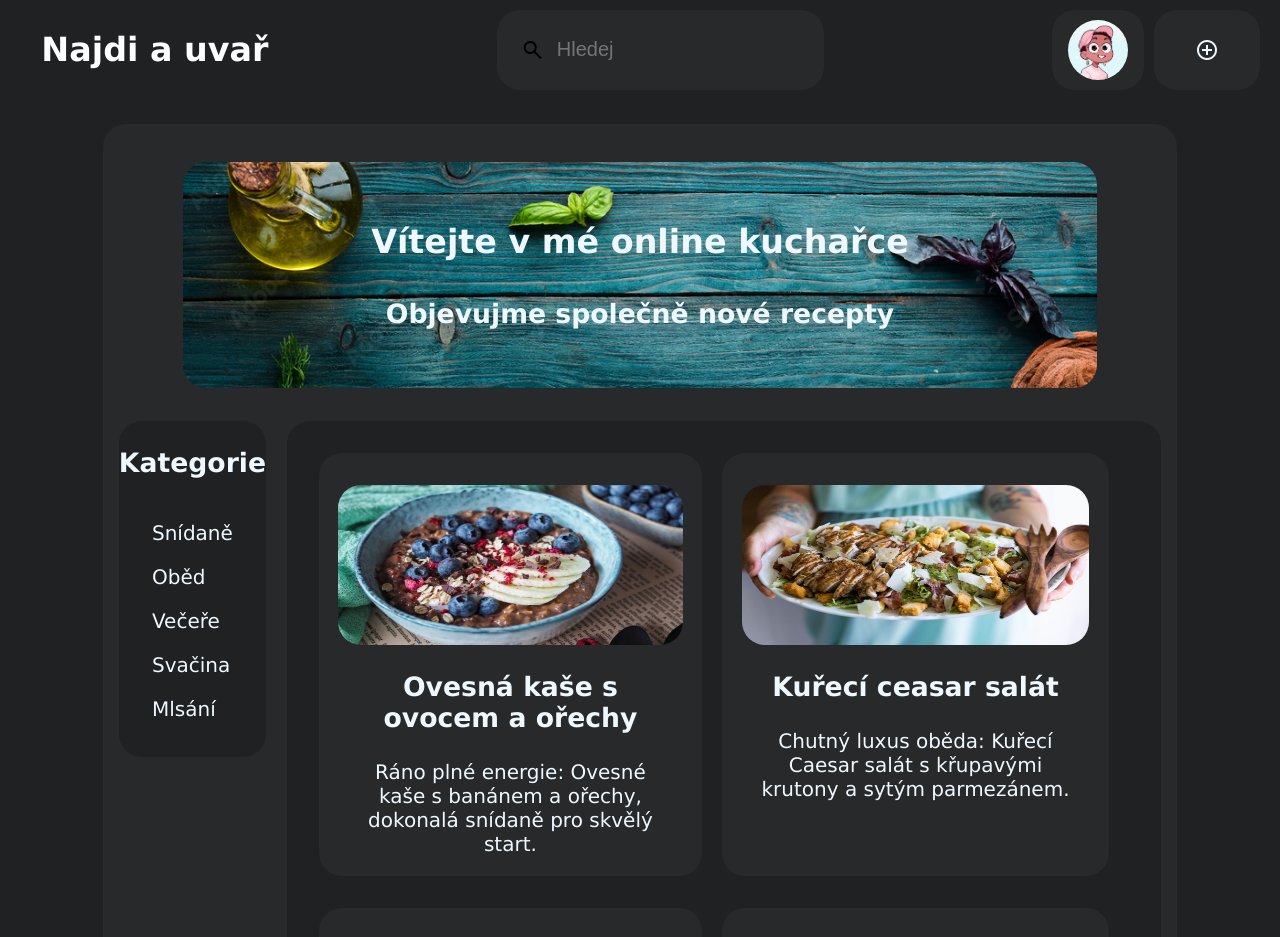
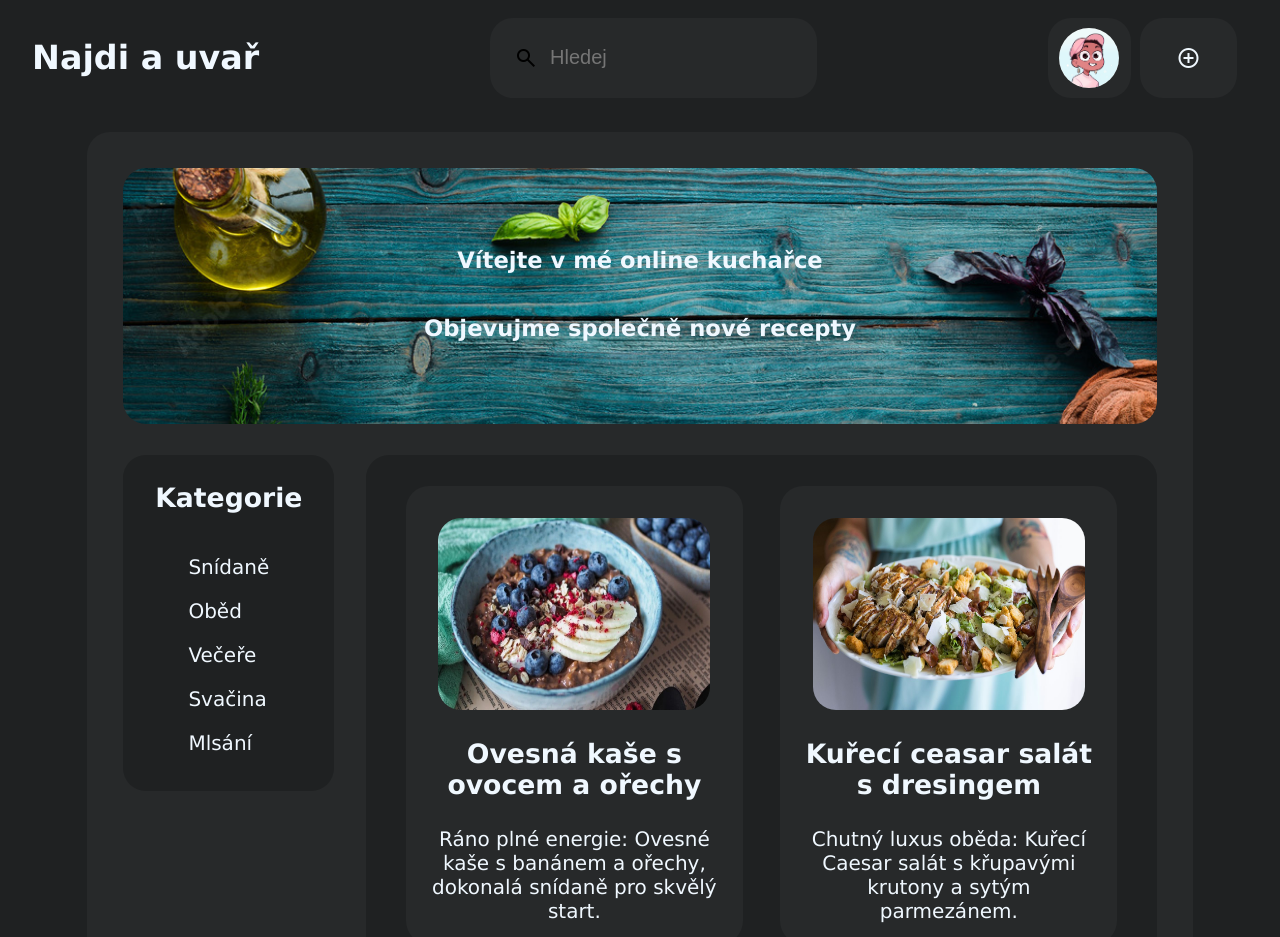
Before and after one commit to karolinatomas/receptar, a plain HTML site: page index.html in a window 1280 px wide. Shown: the top 937 px of the page. Drawn offline with nearby package versions, Linux system fonts and the light colour scheme.

Commit message:
responzivita
Kompletně dodělaná responzivita indexu :raised_hand:

```diff
--- a/index.css
+++ b/index.css
@@ -1,5 +1,8 @@
 body {
   background-color: #1f2122;
+  width: 95%;
+  margin: auto;
+  margin-top: 1em;
 }
 
 p,
@@ -29,7 +32,14 @@ h3 {
   display: none;
 }
 
-/*navigation*/
+/*
+
+
+NAVIGATION
+
+
+
+*/
 #header {
   display: flex;
   justify-content: space-between;
@@ -60,11 +70,15 @@ h3 {
 
 #two_upper_buttons {
   width: 90%;
-  margin-right: 0.1em;
   display: flex;
   align-items: center;
   gap: 7%;
-  padding: 0 0.5em;
+}
+
+#two_upper_buttons:hover {
+  transform: scale(1.1);
+  transition: transform(0.6ms);
+  cursor: pointer;
 }
 
 #button_photo {
@@ -80,12 +94,6 @@ button,
   height: 4em;
   color: aliceblue;
 }
-.content {
-  display: flex;
-  flex-wrap: wrap;
-  justify-content: center;
-  margin: 0em 4em;
-}
 
 @media screen and (max-width: 1450px) {
   #two_upper_buttons {
@@ -99,23 +107,17 @@ button,
   }
 }
 
-/*index*/
+/*
 
-.introduction {
-  height: 25em;
-  background-image: url("img/background.jpg");
-  background-repeat: no-repeat;
-  background-size: cover;
-  border-radius: 23px;
-  width: 89%;
-  text-align: center;
-  line-height: 1.5;
-  margin: auto;
-  margin-bottom: 3%;
-}
 
-#introduction {
-  padding-top: 8%;
+INDEX
+
+
+*/
+.content {
+  display: flex;
+
+  justify-content: center;
 }
 
 .color_background {
@@ -123,27 +125,57 @@ button,
   background-color: #27292a;
   width: 85%;
   border-radius: 23px;
-  padding-top: 3%;
+  padding: 3%;
 }
+
+.introduction {
+  height: 20vw;
+  background-image: url("img/background.jpg");
+  background-repeat: no-repeat;
+  background-size: cover;
+  border-radius: 23px;
+  text-align: center;
+  margin-bottom: 3%;
+  display: flex;
+  justify-content: center;
+}
+
+#introduction {
+  display: flex;
+  flex-direction: column;
+  justify-content: center;
+}
+
+#filtr {
+  display: flex;
+  flex-direction: column;
+  width: fit-content;
+  align-items: center;
+  background-color: #1f2122;
+  margin-right: 2em;
+  padding: 0 2em;
+  border-radius: 23px;
+  height: 50%;
+  position: sticky;
+  top: 0;
+}
+
 .recipes {
   display: grid;
   grid-template-columns: auto auto auto;
   background-color: #1f2122;
   border-radius: 23px;
-  width: 80%;
-  padding: 0 2em 2em;
+  padding: 3% 2%;
 }
-
 .recipe-block {
   display: flex;
   flex-direction: column;
   align-items: center;
-
+  width: 90%;
+  background-color: #27292a;
+  border-radius: 23px;
   transition: transform 0.2s;
-  background-color: #27292a;
-  margin: 2em 0 0 2em;
-
-  border-radius: 23px;
+  margin-bottom: 10%;
 }
 
 .recipe-block:hover {
@@ -155,41 +187,22 @@ button,
   padding: 0;
 }
 
-#filtr {
-  display: flex;
-  flex-direction: column;
-  width: 10em;
-  align-items: center;
-  background-color: #1f2122;
-  margin-right: 2em;
-  border-radius: 23px;
-  height: 50%;
-  position: -webkit-sticky;
-  position: sticky;
-  top: 0;
-}
-
-h1 {
-  margin-left: 1em;
-  color: white;
-}
 a:link {
   text-decoration: none;
 }
 
 .image_of_food {
-  width: 60%;
   margin-top: 2em;
-  float: left;
-  width: 15em;
-  height: 10em;
+  width: 17em;
+  height: 12em;
   background-size: cover;
   border-radius: 23px;
 }
 
 .food_information {
   text-align: center;
-  margin: 0 2em;
+  margin: auto;
+  padding: 0 5%;
 }
 
 #filtr h2 {
@@ -199,7 +212,22 @@ a:link {
 .list li {
   margin-bottom: 1em;
 }
-/*add recipe*/
+
+.list li:hover {
+  transform: scale(1.1);
+  transition: transform(0.6ms);
+  cursor: pointer;
+}
+
+/*
+
+
+
+add recipe
+
+
+
+*/
 
 .content_add_recipe {
   background-color: #27292a;
@@ -305,17 +333,6 @@ a:link {
   list-style-type: none;
   color: aliceblue;
 }
-/*
-.button_recipe {
-  margin-left: 1em;
-}
-.fix_ingredient {
-  margin-right: 2em;
-}
-
-.save_recipe {
-  margin-left: 2em;
-}*/
 
 .button_recipe {
   display: flex;
@@ -435,69 +452,19 @@ a:link {
   margin-top: 2em;
 }
 
-@media screen and (max-width: 1680px) {
+@media screen and (max-width: 1620px) {
+  #introduction h2,
+  #introduction h3 {
+    font-size: calc(17px + 0.442708vw);
+  }
   .recipes {
-    width: 70%;
-  }
-
-  #search_input,
-  .button,
-  button {
-    font-size: 20px;
-  }
-  .introduction {
-    width: 85%;
-  }
-
-  #introduction {
-    padding-top: 13%;
-  }
-
-  #filtr {
-    margin-right: 5em;
+    grid-template-columns: auto auto;
   }
 
   .recipe-block {
-    width: 95%;
-    margin-left: 0;
-  }
-
-  .image_of_food {
-    width: 80%;
-  }
-
-  .right_side {
-    flex-direction: column;
-  }
-  .information,
-  #directions_single {
-    width: 90%;
-    margin: 0;
-  }
-  #directions_single {
-    height: fit-content;
-    margin-top: 2em;
-  }
-}
-
-@media screen and (max-width: 1360px) {
-  .recipes {
-    grid-template-columns: auto auto;
-    width: 100%;
-  }
-
-  .content {
-    flex-wrap: nowrap;
-    margin: 0em 1em;
-  }
-  .introduction {
-    height: 100%;
-  }
-  #introduction {
-    padding: 3%;
-  }
-  #filtr {
-    margin-right: 2%;
+    margin: auto;
+    height: 95%;
+    margin-bottom: 7%;
   }
 
   #search_input {
@@ -514,19 +481,29 @@ a:link {
     margin-bottom: 5%;
     margin-right: 0;
   }
-  .image_of_food {
-    width: 90%;
-  }
 }
 
-@media screen and (max-width: 590px) {
-  #single_recipe img {
-    width: 18em;
-    height: 15em;
+@media screen and (max-width: 1150px) {
+  .recipes {
+    display: flex;
+    flex-direction: column;
+  }
+
+  .food_information {
+    padding: 2em 3em;
+  }
+
+  .image_of_food {
+    width: 40vw;
+    height: 30vw;
   }
 }
 
 @media screen and (max-width: 768px) {
+  #introduction h2,
+  #introduction h3 {
+    font-size: calc(12px + 0.3125vw);
+  }
   h1,
   h2 {
     font-size: calc(20px + 0.520833vw);
@@ -543,8 +520,7 @@ a:link {
   }
 
   .main {
-    width: 90%;
-    margin: auto;
+    width: 100%;
   }
   .mobileNav {
     display: flex;
@@ -602,6 +578,20 @@ a:link {
   .food_information p {
     display: none;
   }
+
+  .recipe-block {
+    background-color: #1f2122;
+  }
+  .recipes {
+    background-color: #27292a;
+  }
+}
+
+@media screen and (max-width: 590px) {
+  #single_recipe img {
+    width: 18em;
+    height: 15em;
+  }
 }
 
 @media screen and (max-width: 470px) {
@@ -622,4 +612,8 @@ a:link {
     width: 12em;
     height: 10em;
   }
+
+  .introduction {
+    height: 40vw;
+  }
 }
--- a/index.html
+++ b/index.html
@@ -82,7 +82,7 @@
             <a href="recipe.html?recipeId=2" class="recipe-block">
               <img src="img/salatCaesar.jpeg" class="image_of_food" />
               <div class="food_information">
-                <h3>Kuřecí ceasar salát</h3>
+                <h3>Kuřecí ceasar salát s dresingem</h3>
                 <p>
                   Chutný luxus oběda: Kuřecí Caesar salát s křupavými krutony a
                   sytým parmezánem.
--- a/recipe.js
+++ b/recipe.js
@@ -43,9 +43,9 @@ document.addEventListener("DOMContentLoaded", function () {
         img: "img/tunakAvokado.jpg",
         ingredient: [
           { namein: "Tuňák", amount: 1, unit: "konzerva (160g)" },
-          { namein: "Avokádo", amount: 1, unit: null },
+          { namein: "Avokádo", amount: 1, unit: "ks" },
           { namein: "Celozrnný chléb", amount: 4, unit: "plátky" },
-          { namein: "Červená cibule", amount: 1 / 4, unit: null },
+          { namein: "Červená cibule", amount: 1 / 4, unit: "ks" },
           { namein: "Sůl", amount: " ", unit: "podle chuti" },
           { namein: "Pepř", amount: " ", unit: "podle chuti" },
         ],
```
